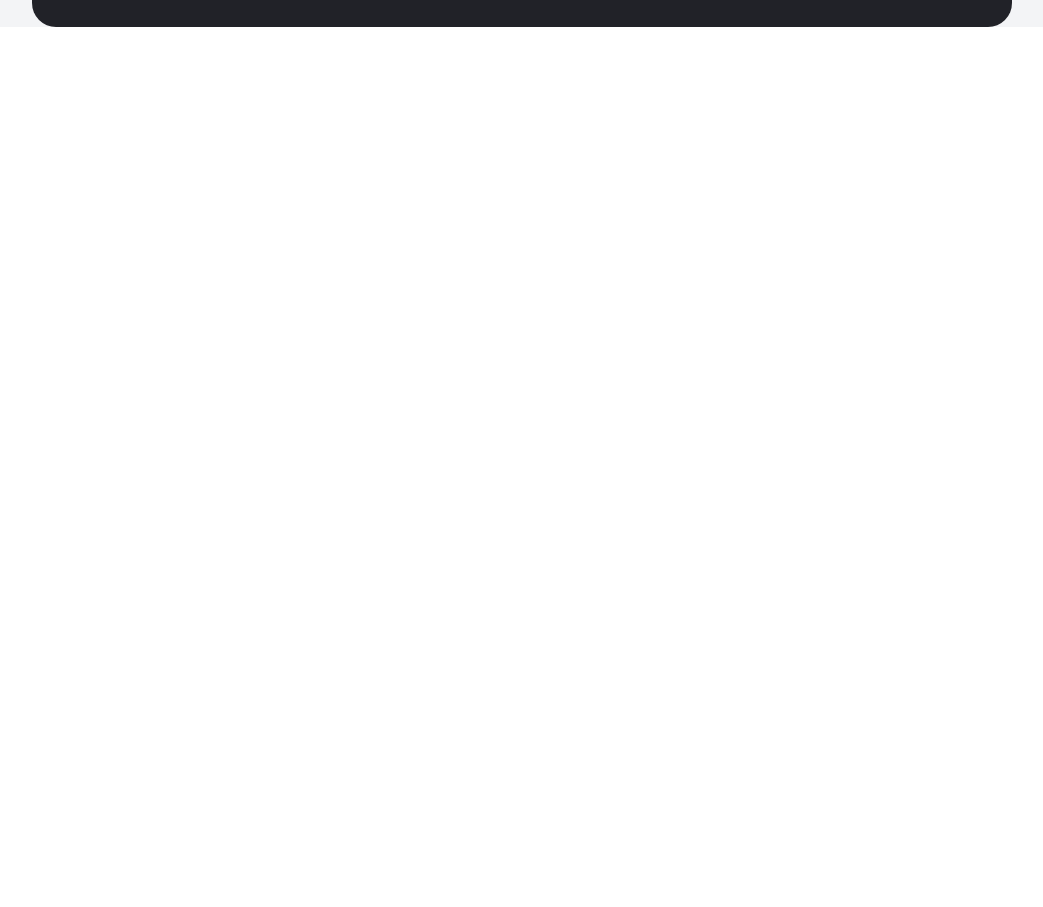
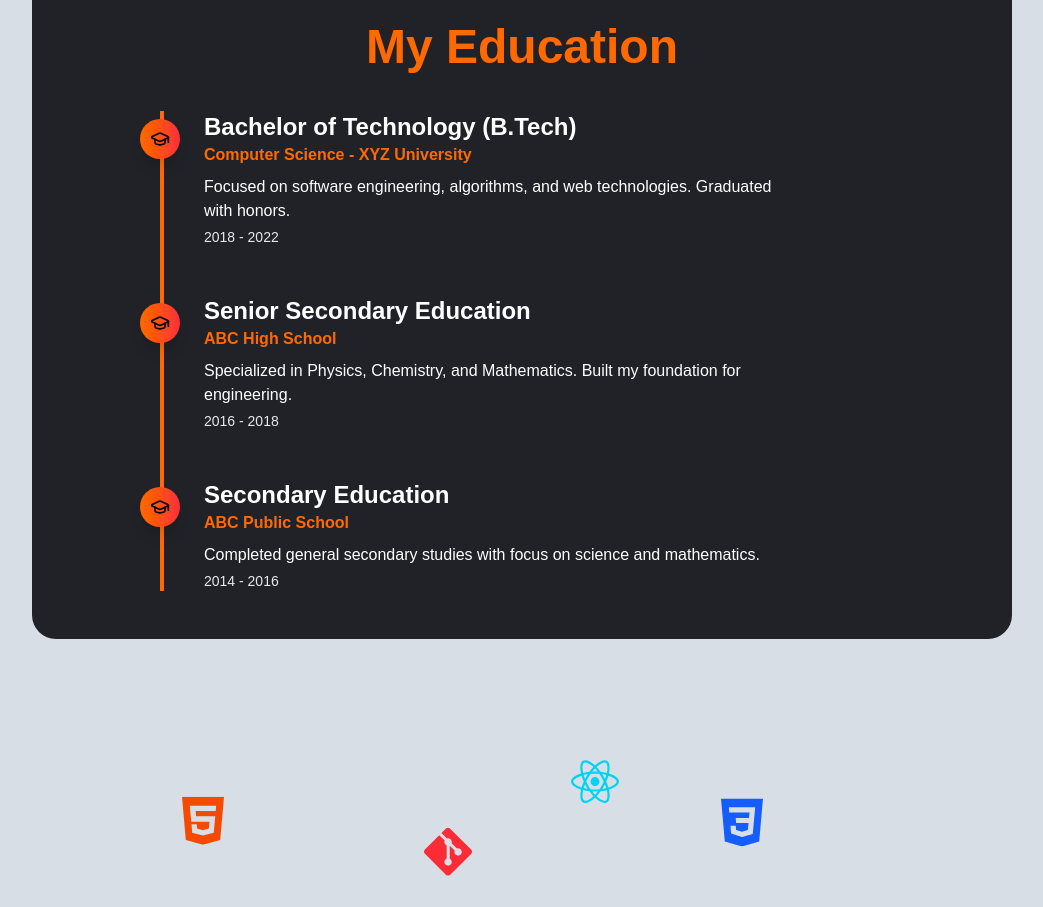
Before and after one commit to narottamandeep2003/portfolio, a Next.js app: page / in a window 1280 px wide. Shown: the part 1573-2480 px from the top of the page, without its empty margins (106-1149 px from the left). Before the commit the page ends 1600 px from the top, so only its background shows below. Built offline with nearby package versions, Linux system fonts and the light colour scheme.

Commit message:
SKills and Education Section

```diff
--- /dev/null
+++ b/app/components/Education.jsx
@@ -0,0 +1,75 @@
+"use client";
+import React from "react";
+import { motion } from "framer-motion";
+import { GraduationCap } from "lucide-react";
+
+export default function Education() {
+  const education = [
+    {
+      year: "2018 - 2022",
+      title: "Bachelor of Technology (B.Tech)",
+      role: "Computer Science - XYZ University",
+      desc: "Focused on software engineering, algorithms, and web technologies. Graduated with honors.",
+    },
+    {
+      year: "2016 - 2018",
+      title: "Senior Secondary Education",
+      role: "ABC High School",
+      desc: "Specialized in Physics, Chemistry, and Mathematics. Built my foundation for engineering.",
+    },
+    {
+      year: "2014 - 2016",
+      title: "Secondary Education",
+      role: "ABC Public School",
+      desc: "Completed general secondary studies with focus on science and mathematics.",
+    },
+  ];
+
+  return (
+    <div
+      id="education"
+      className="
+       mt-15
+        w-[calc(100vw-50px)] md:w-[calc(100vw-300px)]
+        rounded-3xl
+        p-6 md:p-12 mx-auto relative overflow-hidden
+       bg-[#212228]  text-white
+      "
+    >
+      <h1 className="text-4xl md:text-5xl font-extrabold mb-10 text-center text-orange-500">
+        My Education
+      </h1>
+
+
+
+
+      <div className="relative border-l-4 border-orange-500 ml-6 md:ml-20 space-y-12">
+        {education.map((edu, i) => (
+          <motion.div
+            key={i}
+            className="relative pl-10"
+            initial={{ opacity: 0, x: -50 }}
+            whileInView={{ opacity: 1, x: 0 }}
+            transition={{ duration: 0.6, delay: i * 0.2 }}
+            viewport={{ once: true, amount: 0.3 }}
+          >
+            {/* Circle + Icon */}
+            <span className="absolute -left-6 top-2 w-10 h-10 flex items-center justify-center rounded-full bg-gradient-to-r from-orange-500 to-red-500 shadow-lg">
+              <GraduationCap className="text-black w-5 h-5" />
+            </span>
+
+            {/* Content */}
+            <h2 className="text-xl md:text-2xl font-bold text-white">{edu.title}</h2>
+            <h3 className="text-orange-500 font-semibold">{edu.role}</h3>
+            <p className="text-sm md:text-base text-white mt-2 max-w-xl">
+              {edu.desc}
+            </p>
+            <span className="text-xs md:text-sm text-gray-200 mt-1 block">
+              {edu.year}
+            </span>
+          </motion.div>
+        ))}
+      </div>
+    </div>
+  );
+}
--- a/app/components/HomeSection.jsx
+++ b/app/components/HomeSection.jsx
@@ -29,7 +29,7 @@ export default function HomeSection({ content }) {
           </p>
           <div className="flex flex-wrap gap-4 mt-4 justify-center md:justify-start">
             <a
-              href="/resume.pdf"
+              href="/Aastha.pdf"
               className="px-5 py-2 sm:px-6 sm:py-3 bg-gradient-to-r from-orange-500 to-red-500 text-white font-semibold rounded-lg shadow-lg hover:scale-105 transform transition-all text-sm sm:text-base"
             >
               Download CV
@@ -61,7 +61,7 @@ export default function HomeSection({ content }) {
             transitionSpeed={400}
           >
             <img
-              src="https://images.pexels.com/photos/33669673/pexels-photo-33669673.jpeg"
+              src="https://images.pexels.com/photos/15640142/pexels-photo-15640142.jpeg"
               alt="Profile"
               className="w-full h-full object-cover rounded-xl shadow-2xl"
             />
--- a/app/components/Navbar.jsx
+++ b/app/components/Navbar.jsx
@@ -1,10 +1,10 @@
 "use client";
 import { useState, useEffect } from "react";
-import { Home, BookOpen, Code, Mail, Menu, X } from "lucide-react";
+import { Home, BookOpen, Code, Mail, Menu, X,Briefcase } from "lucide-react";
 
 const sections = [
     { id: "home", icon: <Home size={22} />, label: "Home" },
-    { id: "Experience", icon: <BookOpen size={22} />, label: "Blog" },
+    { id: "Experience", icon: <Briefcase size={22} />, label: "Experience" },
     { id: "skills", icon: <Code size={22} />, label: "Skills" },
     { id: "contact", icon: <Mail size={22} />, label: "Contact" },
 ];
@@ -31,7 +31,7 @@ export default function Navbar({ active }) {
             </div>
 
             {/* Mobile Hamburger */}
-            <div className="fixed top-0 left-0 w-full h-[60px] flex items-center justify-between px-4 z-50 shadow-md md:hidden bg-amber-50">
+            <div className="fixed top-0 left-0 w-full h-[60px] flex items-center justify-between px-4 z-50  md:hidden">
                 {/* Logo */}
                 <div className="font-bold text-lg"><img src="/girlLogo.png" alt="" className=" rounded-full w-10" /></div>
 
--- /dev/null
+++ b/app/components/SkillList.jsx
@@ -0,0 +1,57 @@
+"use client";
+import React from "react";
+import {
+  SiHtml5,
+  SiCss3,
+  SiJavascript,
+  SiTypescript,
+  SiReact,
+  SiNextdotjs,
+  SiNodedotjs,
+  SiMongodb,
+  SiCplusplus,
+  SiAmazon,
+  SiDocker,
+  SiGit,
+  SiGithub,
+  SiTailwindcss,
+} from "react-icons/si";
+
+const skills = [
+  { name: "HTML", icon: <SiHtml5 className="text-orange-600 w-6 h-6" /> },
+  { name: "CSS", icon: <SiCss3 className="text-blue-600 w-6 h-6" /> },
+  { name: "JavaScript", icon: <SiJavascript className="text-yellow-400 w-6 h-6" /> },
+  { name: "TypeScript", icon: <SiTypescript className="text-blue-500 w-6 h-6" /> },
+  { name: "React", icon: <SiReact className="text-cyan-400 w-6 h-6" /> },
+  { name: "Next.js", icon: <SiNextdotjs className="text-black w-6 h-6" /> },
+  { name: "Node.js", icon: <SiNodedotjs className="text-green-500 w-6 h-6" /> },
+  { name: "MongoDB", icon: <SiMongodb className="text-green-400 w-6 h-6" /> },
+  { name: "C++", icon: <SiCplusplus className="text-blue-500 w-6 h-6" /> },
+  { name: "AWS", icon: <SiAmazon className="text-orange-500 w-6 h-6" /> },
+  { name: "Docker", icon: <SiDocker className="text-blue-400 w-6 h-6" /> },
+  { name: "Git", icon: <SiGit className="text-red-500 w-6 h-6" /> },
+  { name: "GitHub", icon: <SiGithub className="text-gray-800 w-6 h-6" /> },
+  { name: "TailwindCSS", icon: <SiTailwindcss className="text-sky-400 w-6 h-6" /> },
+];
+
+export default function SkillList() {
+  return (
+    <div className="w-full max-w-5xl mx-auto py-16 px-6">
+      <h2 className="text-4xl md:text-5xl font-extrabold text-center mb-12 text-black">
+        My Skills
+      </h2>
+
+      <div className="grid grid-cols-2 sm:grid-cols-3 lg:grid-cols-4 gap-6">
+        {skills.map((skill, i) => (
+          <div
+            key={i}
+            className="flex items-center gap-3 p-4 bg-white rounded-2xl shadow-md border hover:shadow-lg hover:-translate-y-1 transition transform"
+          >
+            {skill.icon}
+            <span className="font-medium text-gray-800">{skill.name}</span>
+          </div>
+        ))}
+      </div>
+    </div>
+  );
+}
--- /dev/null
+++ b/app/components/SkillsProgress.jsx
@@ -0,0 +1,50 @@
+"use client";
+import React from "react";
+import { motion } from "framer-motion";
+
+const skills = [
+  { name: "React", level: 90, color: "bg-cyan-500" },
+  { name: "Node.js", level: 85, color: "bg-green-500" },
+  { name: "MongoDB", level: 80, color: "bg-emerald-500" },
+  { name: "Next.js", level: 75, color: "bg-black" },
+  { name: "AWS", level: 70, color: "bg-orange-500" },
+  { name: "Docker", level: 65, color: "bg-blue-500" },
+  { name: "C++", level: 60, color: "bg-indigo-500" },
+];
+
+export default function SkillsProgress() {
+  return (
+    <div
+      id="skills-progress"
+      className="w-[calc(100vw-50px)] md:w-[calc(100vw-300px)] min-h-screen
+                 bg-white rounded-3xl mx-auto flex flex-col items-center justify-center p-6 md:p-12"
+    >
+      <h1 className="text-4xl md:text-5xl font-extrabold mb-12 text-center bg-gradient-to-r from-orange-500 to-red-500 text-transparent bg-clip-text">
+        Skill Levels
+      </h1>
+
+      <div className="w-full max-w-2xl space-y-6">
+        {skills.map((skill, i) => (
+          <div key={i}>
+            {/* Skill name + % */}
+            <div className="flex justify-between mb-1">
+              <span className="font-medium text-gray-700">{skill.name}</span>
+              <span className="text-gray-500 text-sm">{skill.level}%</span>
+            </div>
+
+            {/* Progress Bar */}
+            <div className="w-full h-3 bg-gray-200 rounded-full overflow-hidden">
+              <motion.div
+                className={`h-3 ${skill.color} rounded-full`}
+                initial={{ width: 0 }}
+                whileInView={{ width: `${skill.level}%` }}
+                transition={{ duration: 1.2, delay: i * 0.2 }}
+                viewport={{ once: true, amount: 0.3 }}
+              />
+            </div>
+          </div>
+        ))}
+      </div>
+    </div>
+  );
+}
--- a/app/components/SkillsSection.jsx
+++ b/app/components/SkillsSection.jsx
@@ -0,0 +1,71 @@
+"use client";
+import React from "react";
+import { motion } from "framer-motion";
+import {
+  SiReact,
+  SiNodedotjs,
+  SiMongodb,
+  SiCplusplus,
+  SiAmazon,
+  SiDocker,
+  SiHtml5,
+  SiCss3,
+  SiJavascript,
+  SiTypescript,
+  SiGithub,
+  SiGit,
+  SiTailwindcss,
+  SiNextdotjs,
+} from "react-icons/si";
+
+const skills = [
+  { icon: <SiHtml5 className="text-orange-600 w-12 h-12" />, top: "20%", left: "15%" },
+  { icon: <SiCss3 className="text-blue-600 w-12 h-12" />, top: "20%", left: "70%" },
+  { icon: <SiJavascript className="text-yellow-400 w-12 h-12" />, top: "65%", left: "20%" },
+  { icon: <SiTypescript className="text-blue-500 w-12 h-12" />, top: "75%", left: "60%" },
+  { icon: <SiReact className="text-cyan-400 w-12 h-12" />, top: "15%", left: "55%" },
+  { icon: <SiNextdotjs className="text-black w-12 h-12" />, top: "50%", left: "85%" },
+  { icon: <SiNodedotjs className="text-green-500 w-12 h-12" />, top: "35%", left: "25%" },
+  { icon: <SiMongodb className="text-green-400 w-12 h-12" />, top: "60%", left: "75%" },
+  { icon: <SiCplusplus className="text-blue-500 w-12 h-12" />, top: "80%", left: "35%" },
+  { icon: <SiAmazon className="text-orange-500 w-12 h-12" />, top: "35%", left: "60%" },
+  { icon: <SiDocker className="text-blue-400 w-12 h-12" />, top: "70%", left: "45%" },
+  { icon: <SiGit className="text-red-500 w-12 h-12" />, top: "25%", left: "40%" },
+  { icon: <SiGithub className="text-gray-800 w-12 h-12" />, top: "55%", left: "10%" },
+  { icon: <SiTailwindcss className="text-sky-400 w-12 h-12" />, top: "85%", left: "75%" },
+];
+
+export default function SkillsSection() {
+  return (
+    <div
+      id="skills"
+      className="relative w-[calc(100vw-50px)] md:w-[calc(100vw-300px)] min-h-screen
+                  rounded-3xl mx-auto flex items-center justify-center overflow-hidden"
+    >
+      {/* Title in Center */}
+      <h1 className="text-4xl md:text-5xl font-extrabold text-center z-10 text-black">
+        Skills
+      </h1>
+
+      {/* Floating Icons */}
+      {skills.map((skill, i) => (
+        <motion.div
+          key={i}
+          className="absolute"
+          style={{ top: skill.top, left: skill.left }}
+          animate={{
+            y: [0, -12, 0],
+          }}
+          transition={{
+            duration: 3,
+            repeat: Infinity,
+            delay: i * 0.2,
+            ease: "easeInOut",
+          }}
+        >
+          {skill.icon}
+        </motion.div>
+      ))}
+    </div>
+  );
+}
--- a/app/globals.css
+++ b/app/globals.css
@@ -1,7 +1,7 @@
 @import "tailwindcss";
 
 :root {
-  --background: #ffffff;
+  --background: #d9dfe4;
   --foreground: #171717;
 }
 
@@ -20,7 +20,7 @@
 }
 
 body {
-  background: #fff;
+  background: #d8dee5;
   color: var(--foreground);
   font-family: Arial, Helvetica, sans-serif;
 }
--- a/app/layout.js
+++ b/app/layout.js
@@ -12,8 +12,8 @@ const geistMono = Geist_Mono({
 });
 
 export const metadata = {
-  title: "Create Next App",
-  description: "Generated by create next app",
+  title: "Aastha Portfolio",
+  description: "Aastha Portfolio",
 };
 
 export default function RootLayout({ children }) {
--- a/app/page.jsx
+++ b/app/page.jsx
@@ -5,6 +5,10 @@ import Navbar from "./components/Navbar";
 import HomeSection from "./components/HomeSection";
 import { motion } from "framer-motion";
 import Experience from "./components/Experience";
+import Education from "./components/Education";
+import SkillsSection from "./components/SkillsSection";
+import SkillsProgress from "./components/SkillsProgress";
+import SkillList from "./components/SkillList";
 
 export default function Portfolio() {
   const sections = [
@@ -61,7 +65,7 @@ export default function Portfolio() {
   }, [sections]);
 
   return (
-    <div className="flex flex-col md:flex-row bg-gray-100 min-h-screen">
+    <div className="flex flex-col md:flex-row min-h-screen">
       <SocialBar />
       <Navbar active={active} />
 
@@ -72,7 +76,7 @@ export default function Portfolio() {
           <div className="w-[calc(100vw-50px)] h-[calc(100vh-100px)] md:w-[calc(100vw-300px)] md:h-[calc(100vh-100px)] rounded-3xl bg-[#212228]">
 
             <HomeSection content={sections[0].content} />
-            </div>
+          </div>
         </div>
 
         {/* Blog */}
@@ -80,25 +84,26 @@ export default function Portfolio() {
           id="Experience"
           className="min-h-screen flex justify-center "
         >
-          <div className="w-full flex justify-center">
+          <div className="w-full flex  flex-col justify-center">
             <Experience></Experience>
+            <Education></Education>
           </div>
+
         </motion.section>
 
         {/* Skills */}
-        {/* <motion.section
+        <motion.section
           id="skills"
-          className="min-h-screen flex items-center justify-center text-center"
+          className="min-h-screen flex justify-center "
         >
           <div>
-            <h1 className="text-4xl md:text-5xl font-extrabold mb-4 bg-gradient-to-r from-orange-600 to-red-600 text-transparent bg-clip-text">
-              Skills
-            </h1>
-            <p className="text-lg md:text-xl max-w-2xl text-gray-700">
-              {sections[2].content}
-            </p>
+            <div className="w-full flex  flex-col justify-center">
+              <SkillsSection></SkillsSection>
+              <SkillsProgress></SkillsProgress>
+              <SkillList></SkillList>
+            </div>
           </div>
-        </motion.section> */}
+        </motion.section>
 
         {/* Contact */}
         {/* <motion.section
--- a/package.json
+++ b/package.json
@@ -14,6 +14,7 @@
     "next": "15.5.2",
     "react": "19.1.0",
     "react-dom": "19.1.0",
+    "react-icons": "^5.5.0",
     "react-parallax-tilt": "^1.7.307",
     "react-scroll": "^1.9.3"
   },
```
Also changed, not shown: app/components/Experience.jsx (+5 -3 lines), 2 other files (tests, documents, lock files or other folders).
